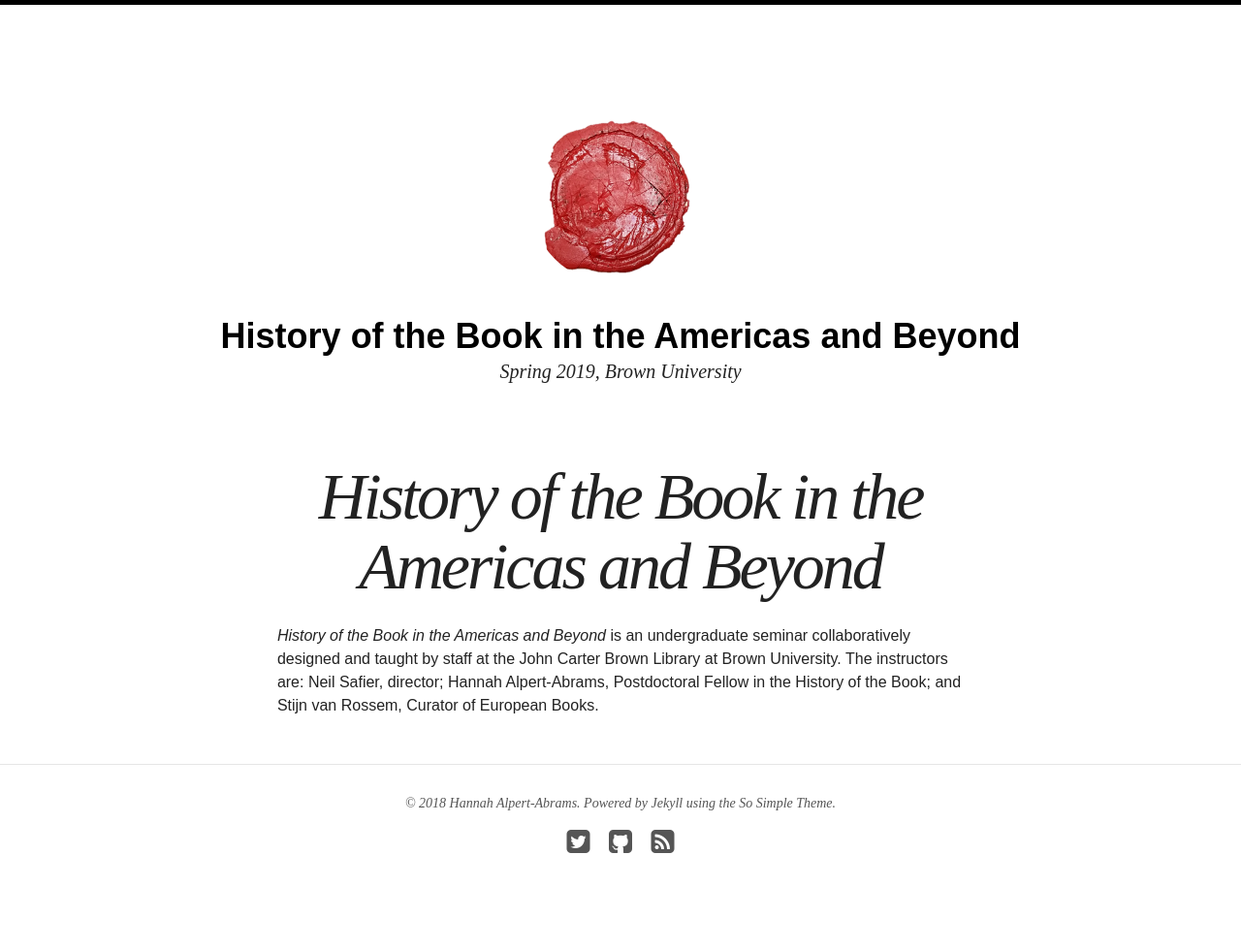
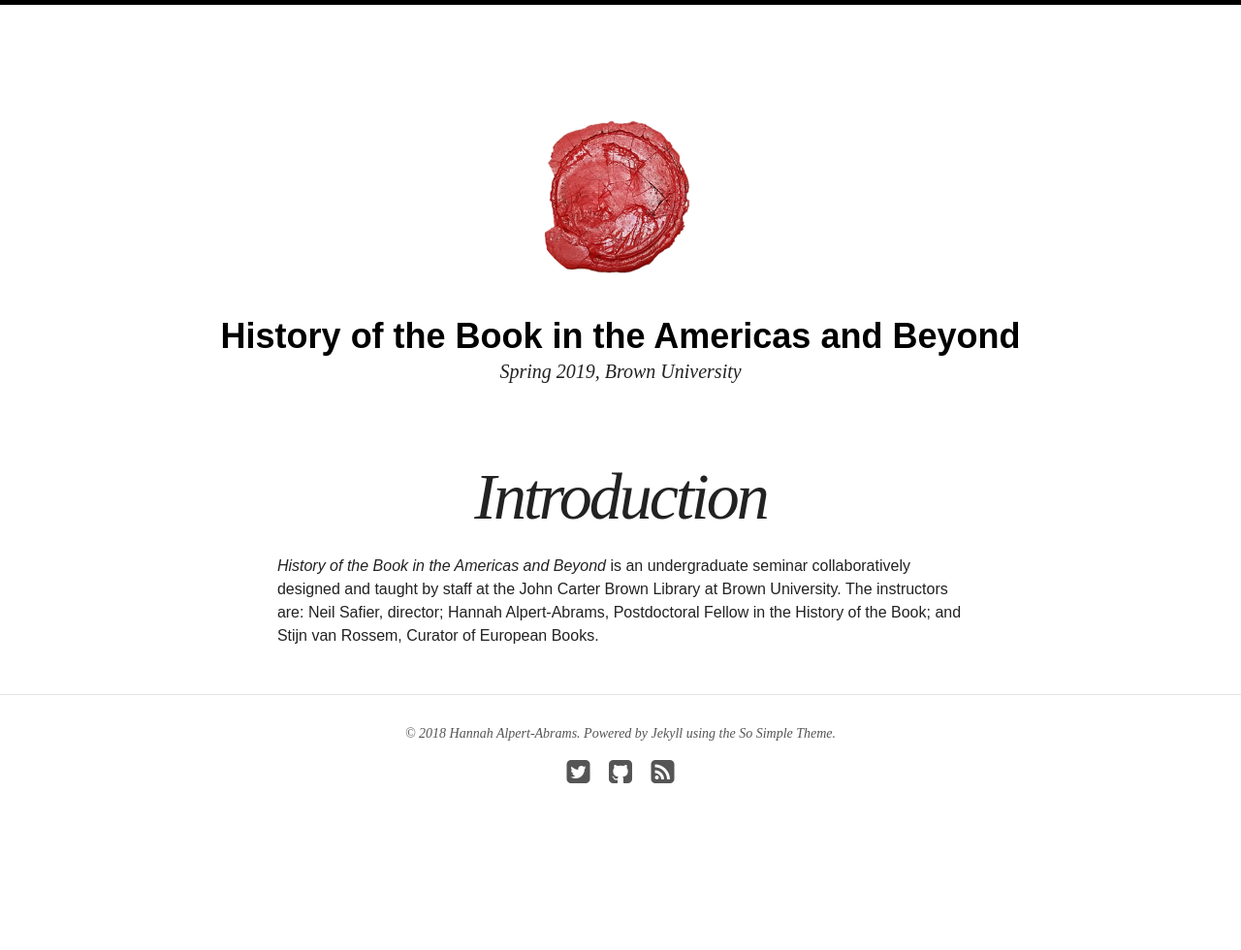
Before and after one commit to halperta/2019-bookhistory, a Jekyll site: the page built from index.html, in a window 1280 px wide. Shown: the whole page at 97% size. Built offline with Jekyll 4.4.1, drawn with Linux system fonts in a browser that asks for light colours; nearby versions of some CDN libraries; after the commit the page ends 908 px from its top, so only the background shows below that.

Commit message:
changing index title

```diff
--- a/index.html
+++ b/index.html
@@ -1,6 +1,6 @@
 ---
 layout: page
-title: History of the Book in the Americas and Beyond
+title: Introduction
 <!-- title: Latest Posts -->
 excerpt: "An undergraduate course at the John Carter Brown Library, Brown University."
 search_omit: true
```
